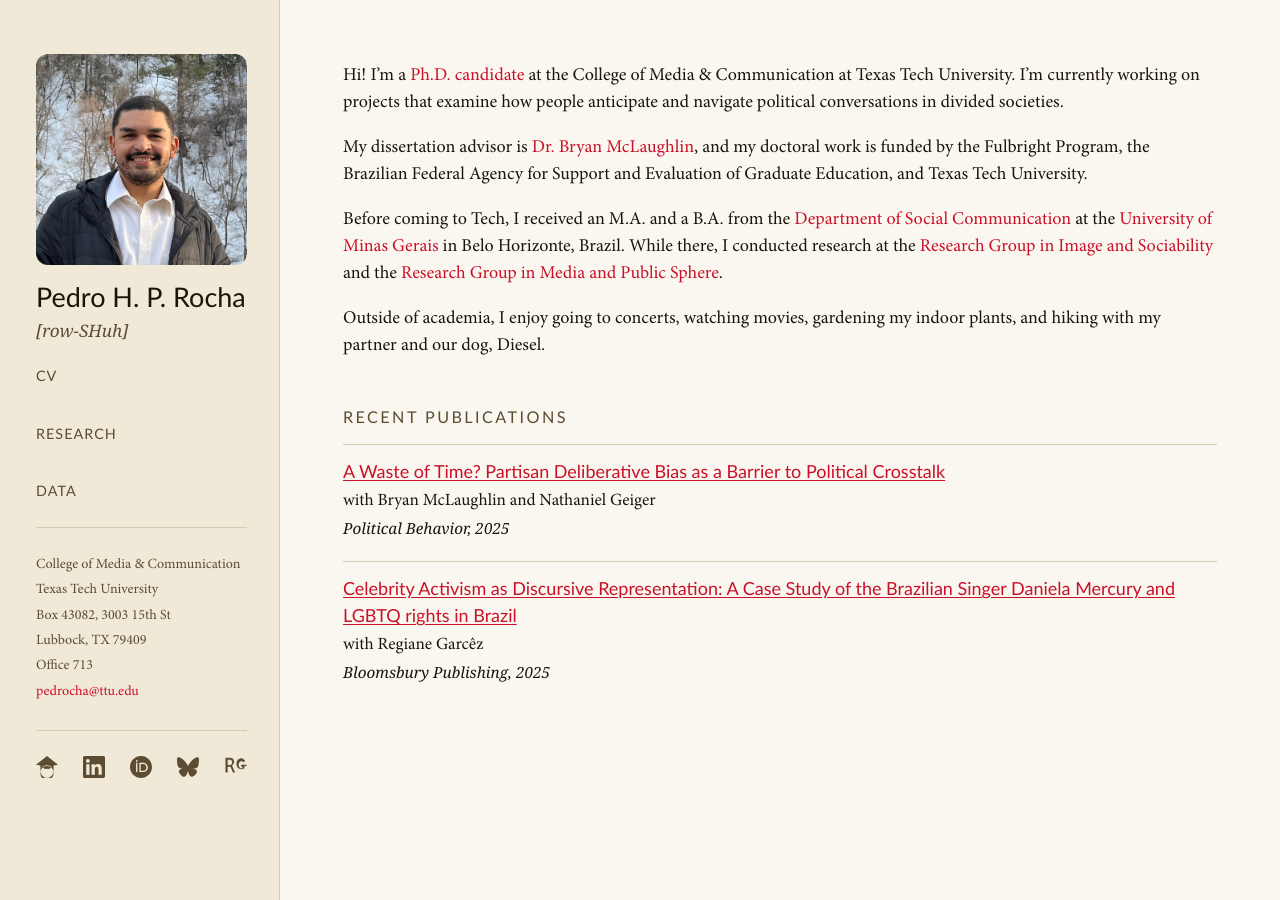
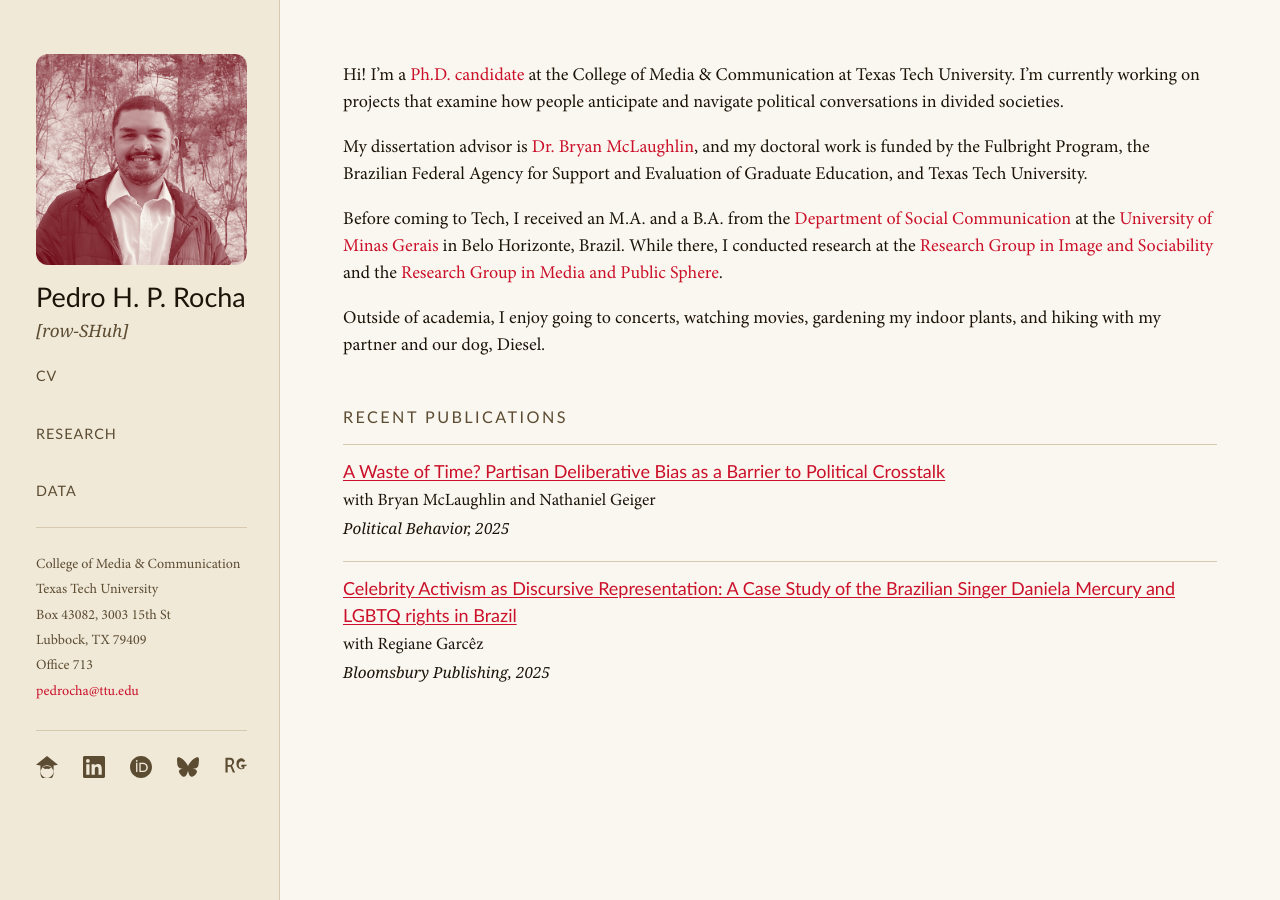
Before and after one commit to pedrohprocha/pedrohprocha.github.io, a Jekyll site: the page built from index.md, in a window 1280 px wide and 900 px high. Built offline with Jekyll 4.4.1, drawn with Linux system fonts in a browser that asks for light colours; some web fonts are replaced.

Commit message:
Apply crimson + parchment duotone to headshot
Uses SVG feComponentTransfer filter (shadow #6b0613, highlight #faf7f0).

Co-Authored-By: Claude Sonnet 4.6 <noreply@anthropic.com>

```diff
--- a/_layouts/default.html
+++ b/_layouts/default.html
@@ -12,6 +12,20 @@
 </head>
 
 <body>
+
+  <svg width="0" height="0" style="position:absolute">
+    <defs>
+      <filter id="duotone" color-interpolation-filters="sRGB">
+        <feColorMatrix type="saturate" values="0"/>
+        <feComponentTransfer>
+          <feFuncR type="table" tableValues="0.42 0.98"/>
+          <feFuncG type="table" tableValues="0.02 0.97"/>
+          <feFuncB type="table" tableValues="0.07 0.94"/>
+        </feComponentTransfer>
+      </filter>
+    </defs>
+  </svg>
+
   <div class="site-wrapper">
     <aside class="sidebar">
       <div class="sidebar-inner">
--- a/assets/css/main.css
+++ b/assets/css/main.css
@@ -347,6 +347,7 @@ h3 {
     border-radius: 12px;
     display: block;
     margin-bottom: 0.8rem;
+    filter: url(#duotone);
 }
 
 .sidebar h1 {
```
